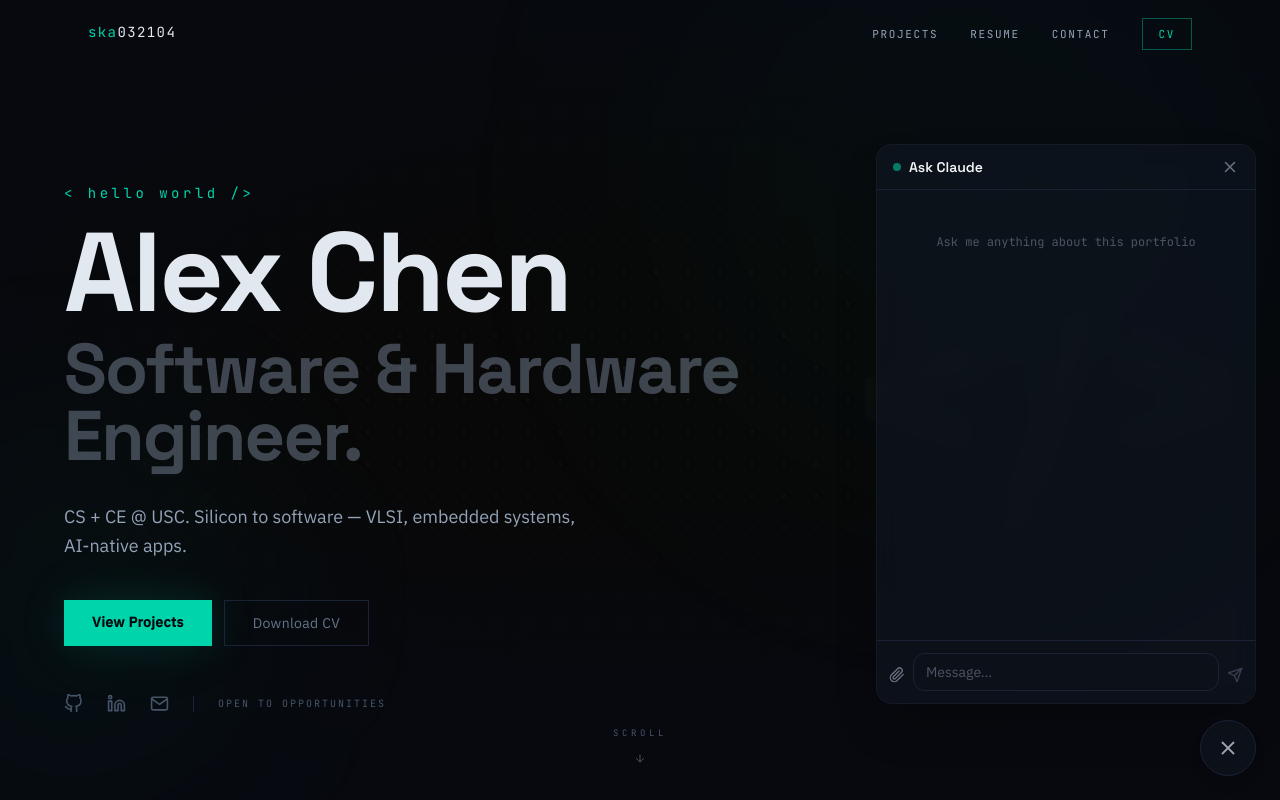
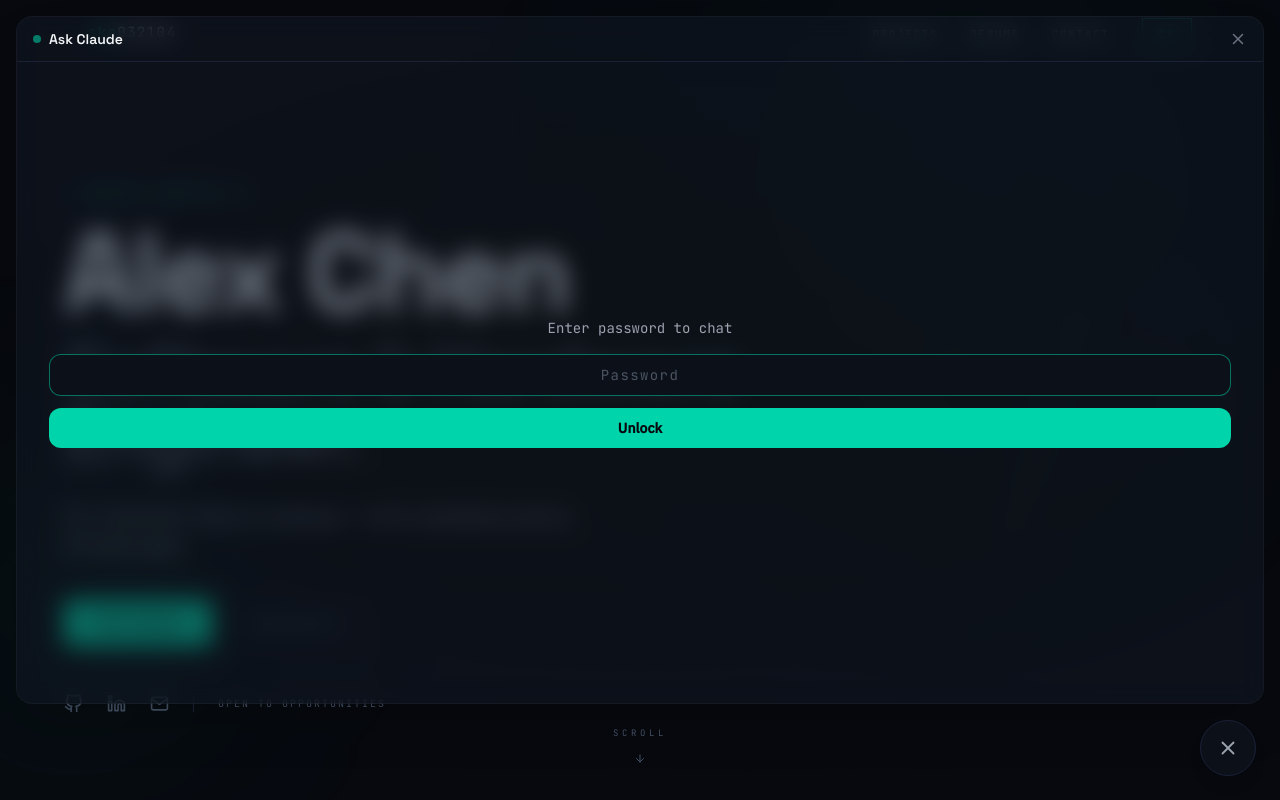
Before and after one commit to Ska0321/ska032104.online, a React (Vite) app: page / in a window 1280 px wide. Both pictures are taken after a click on the button 1228 px from the left and 748 px from the top of the page. Shown: the top 800 px of the page. Built offline with nearby package versions, Linux system fonts and the light colour scheme.

Commit message:
feat: fullscreen chat, password gate, fix API key in CI
- Chat panel now fills near-full viewport (inset-x-4 top-4 bottom-24)
- Password gate (032104) protects the chat from the public
- Pass VITE_CLAUDE_API_KEY secret to build step so deployed site has the key

```diff
--- a/src/components/ClaudeChat.jsx
+++ b/src/components/ClaudeChat.jsx
@@ -126,8 +126,13 @@ function LoadingDots() {
   )
 }
 
+const CORRECT_PASSWORD = '032104'
+
 export default function ClaudeChat() {
   const [open, setOpen] = useState(false)
+  const [authed, setAuthed] = useState(false)
+  const [passwordInput, setPasswordInput] = useState('')
+  const [passwordError, setPasswordError] = useState(false)
   const [messages, setMessages] = useState([])
   const [input, setInput] = useState('')
   const [files, setFiles] = useState([])
@@ -139,6 +144,18 @@ export default function ClaudeChat() {
   useEffect(() => {
     bottomRef.current?.scrollIntoView({ behavior: 'smooth' })
   }, [messages, loading])
+
+  function submitPassword(e) {
+    e.preventDefault()
+    if (passwordInput === CORRECT_PASSWORD) {
+      setAuthed(true)
+      setPasswordError(false)
+      setPasswordInput('')
+    } else {
+      setPasswordError(true)
+      setPasswordInput('')
+    }
+  }
 
   async function send() {
     const text = input.trim()
@@ -209,10 +226,7 @@ export default function ClaudeChat() {
     <>
       {/* Chat drawer */}
       {open && (
-        <div
-          className="fixed bottom-24 right-6 z-50 flex flex-col glass border border-[#1A2236] rounded-2xl shadow-2xl"
-          style={{ width: 380, height: 560 }}
-        >
+        <div className="fixed inset-x-4 top-4 bottom-24 z-50 flex flex-col glass border border-[#1A2236] rounded-2xl shadow-2xl">
           {/* Header */}
           <div className="flex items-center justify-between px-4 py-3 border-b border-[#1A2236]">
             <div className="flex items-center gap-2">
@@ -227,6 +241,32 @@ export default function ClaudeChat() {
             </button>
           </div>
 
+          {!authed ? (
+            /* Password gate */
+            <div className="flex-1 flex flex-col items-center justify-center px-8 gap-4">
+              <p className="text-gray-400 text-sm text-center font-mono">Enter password to chat</p>
+              <form onSubmit={submitPassword} className="w-full flex flex-col gap-3">
+                <input
+                  type="password"
+                  value={passwordInput}
+                  onChange={e => { setPasswordInput(e.target.value); setPasswordError(false) }}
+                  placeholder="Password"
+                  autoFocus
+                  className="w-full bg-[#0C1018] border border-[#1A2236] rounded-xl px-4 py-2.5 text-sm text-gray-100 placeholder-gray-600 focus:outline-none focus:border-[#00D4AA]/50 transition-colors font-mono text-center tracking-widest"
+                />
+                {passwordError && (
+                  <p className="text-red-400 text-xs text-center">Incorrect password</p>
+                )}
+                <button
+                  type="submit"
+                  className="w-full bg-[#00D4AA] text-[#07090F] font-semibold rounded-xl py-2.5 text-sm hover:bg-[#00bfa0] transition-colors"
+                >
+                  Unlock
+                </button>
+              </form>
+            </div>
+          ) : (
+            <>
               {/* Messages */}
               <div className="flex-1 overflow-y-auto px-4 py-3 scroll-smooth">
                 {messages.length === 0 && (
@@ -289,6 +329,8 @@ export default function ClaudeChat() {
                   <FiSend size={16} />
                 </button>
               </div>
+            </>
+          )}
         </div>
       )}
 
```
Lines whose indentation alone changed are shown as unchanged.
